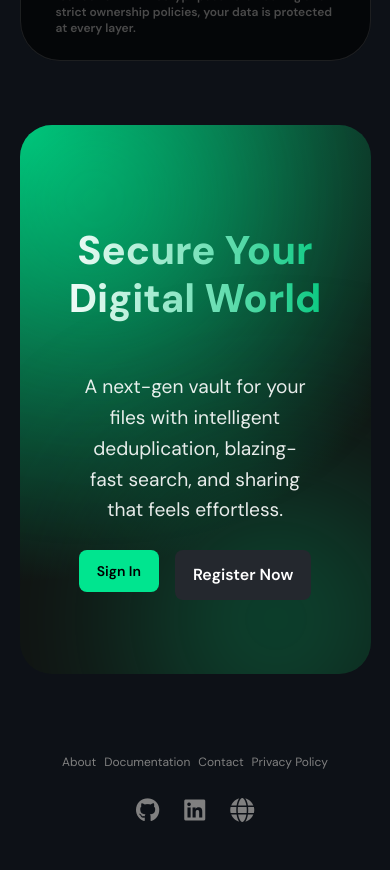
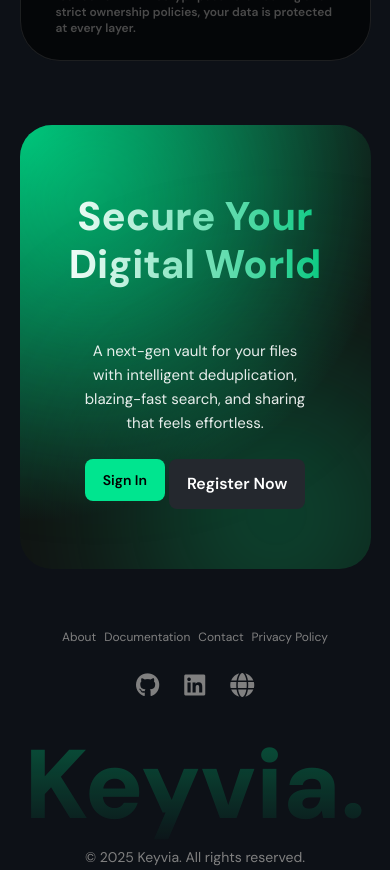
Before and after one commit to Abhishekkjainn/BalkanID-Task, a React (Vite) app in the folder frontend/keyvia/: page / in a window 390 px wide. Shown: the part 3340-4210 px from the top of the page. Built offline with nearby package versions, Linux system fonts and the light colour scheme.

Commit message:
Fixed Banner sizing issues

```diff
--- a/frontend/keyvia/src/App.css
+++ b/frontend/keyvia/src/App.css
@@ -461,7 +461,6 @@
   position: relative;
   overflow: hidden;
   color: white;
-
 }
 
 /* Floating gradient shapes (aesthetic blobs) */
@@ -3021,6 +3020,97 @@
     margin-bottom: 24px;
 }
 
+.bannerdiv{
+    width: 100%;
+    height: auto;
+    display: flex;
+    justify-content: center;
+    align-items: center;
+    margin-bottom: 60px;
+}
+.banner {
+  width: 90%;
+  height: max-content;
+  display: flex;
+  align-items: center;
+  justify-content: center;
+  background: radial-gradient(circle at top left, #00c77c, #111 70%);
+  border-radius: 32px;
+  /* padding: 40px; */
+  position: relative;
+  overflow: hidden;
+  padding-bottom: 60px;
+  padding-top: 40px;
+  color: white;
+}
+
+/* Content */
+.banner-content {
+  z-index: 2;
+  max-width: 80%;
+  text-align: center;
+  display: flex;
+  flex-direction: column;
+  gap: 24px;
+}
+
+/* Title */
+.banner-title {
+  font-size: clamp(2.5rem, 5vw, 4rem);
+  font-weight: 800;
+  line-height: 1.2;
+  background: linear-gradient(90deg, #fff, #00c77c);
+  -webkit-background-clip: text;
+  -webkit-text-fill-color: transparent;
+}
+
+/* Description */
+.banner-desc {
+  font-size: 15px;
+  opacity: 0.9;
+  max-width: 80%;
+  margin: 0 auto;
+  line-height: 1.6;
+}
+
+/* Buttons */
+.banner-actions {
+  display: flex;
+  justify-content: center;
+  gap: 4px;
+  flex-wrap: wrap;
+}
+
+.banner-btn {
+  padding: 14px 28px;
+  border-radius: 14px;
+  font-size: 1rem;
+  font-weight: 600;
+  cursor: pointer;
+  border: none;
+  transition: all 0.3s ease;
+}
+
+.banner-btn.primary {
+  background: #00c77c;
+  color: black;
+  /* box-shadow: 0 8px 24px rgba(0, 199, 124, 0.4); */
+}
+.banner-btn.primary:hover {
+  background: #00e08e;
+}
+
+.banner-btn.secondary {
+  background: rgba(255, 255, 255, 0.1);
+  color: white;
+  border: 1px solid rgba(255, 255, 255, 0.3);
+  backdrop-filter: blur(10px);
+}
+.banner-btn.secondary:hover {
+  background: rgba(255, 255, 255, 0.2);
+}
+
+
 .footer-nav {
     display: flex;
     gap: 8px; /* space between text links */
```
